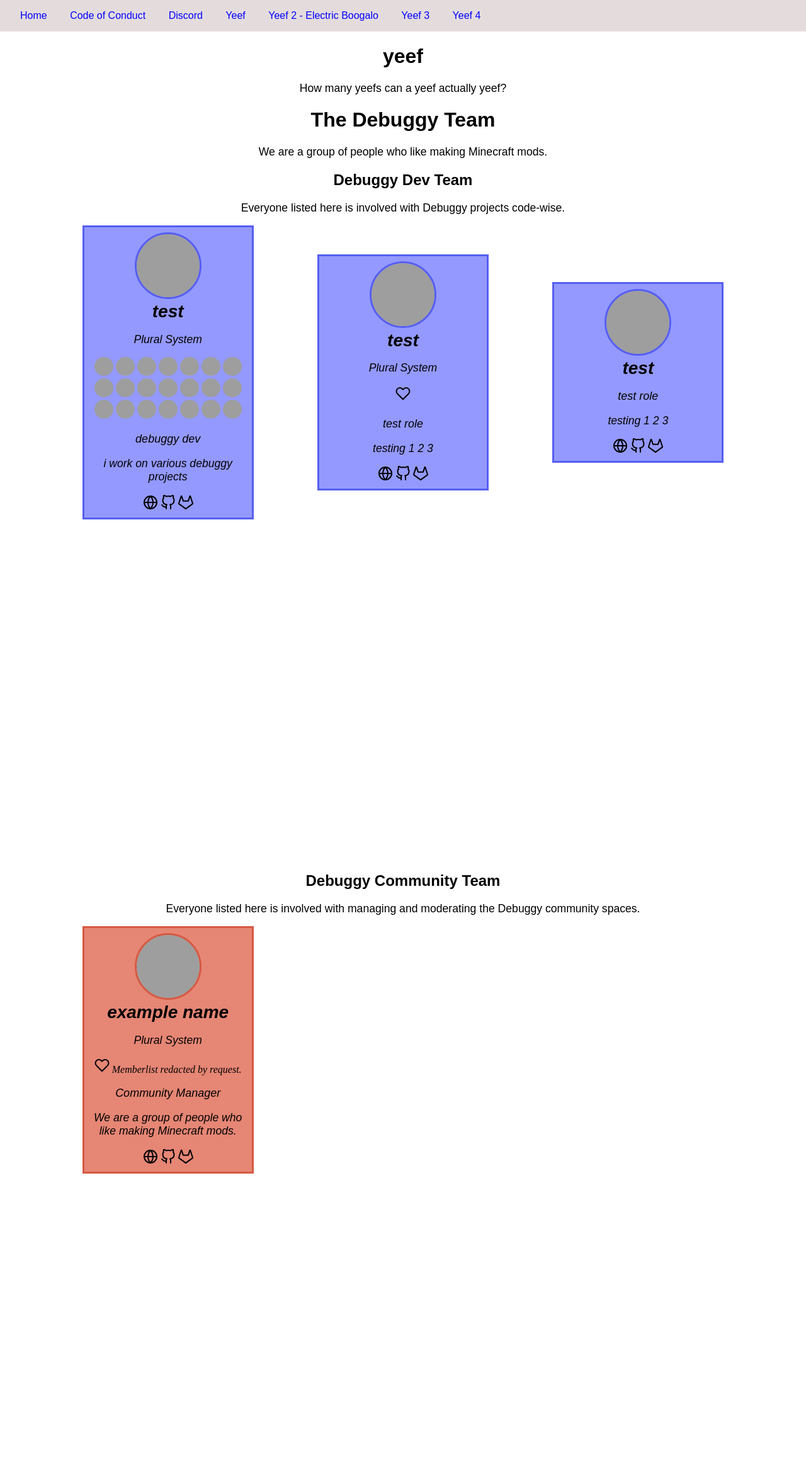
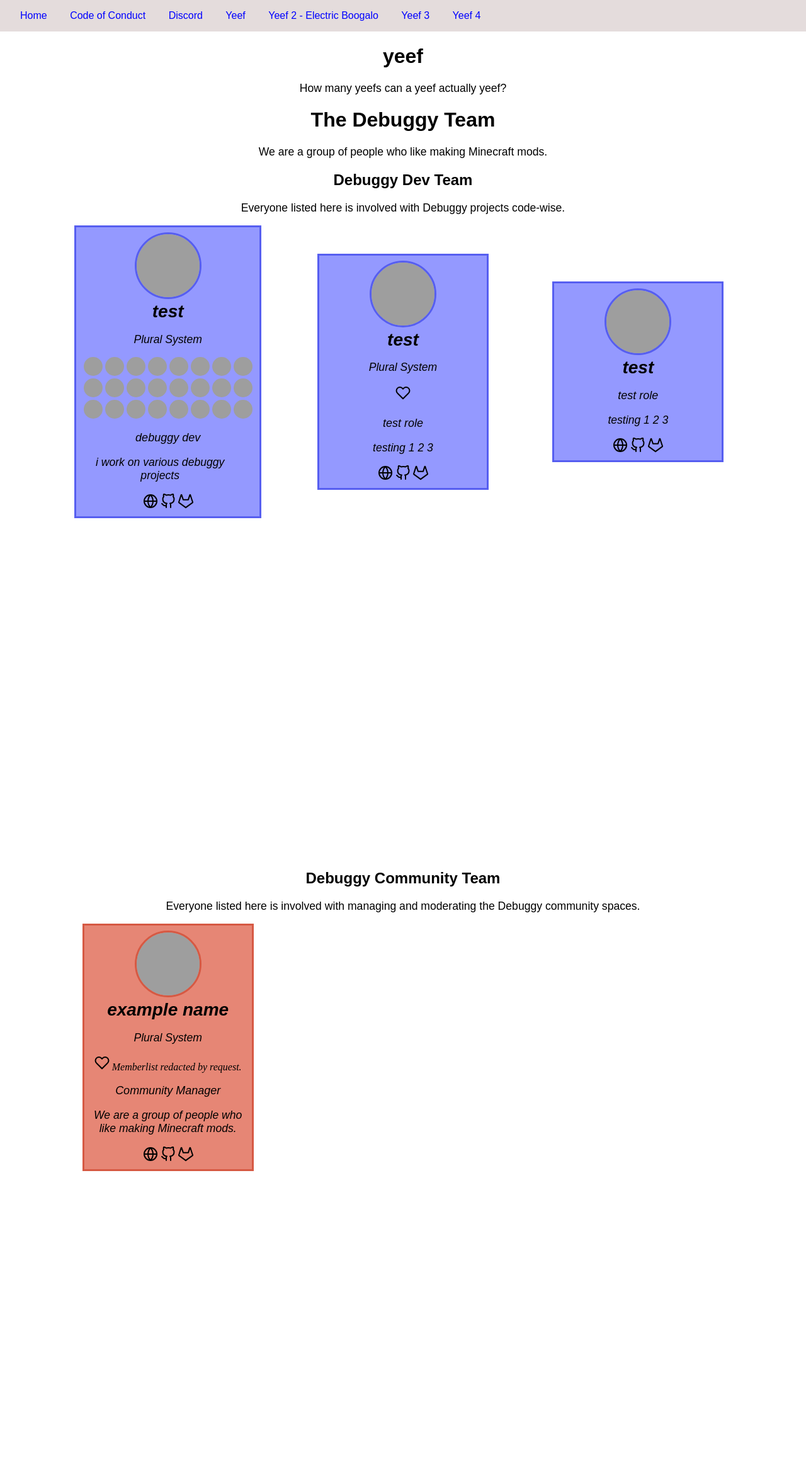
Before and after one commit to maximumpower55/debuggyteam.github.io, a Jekyll site: the page built from index.html, in a window 1280 px wide. Shown: the whole page at 63% size. Built offline with Jekyll 4.4.1, drawn with Linux system fonts in a browser that asks for light colours; grey boxes are pictures that could not be loaded.

Commit message:
more profile card stuff x2

```diff
--- a/assets/css/style.scss
+++ b/assets/css/style.scss
@@ -62,7 +62,7 @@
 
 	.profile-card {
 		min-width: 250px;
-		max-width: 250px;
+		max-width: 275px;
 		margin: auto;
 		text-align: center;
 		padding: 8px;
@@ -79,7 +79,7 @@
 			height: 30px;
 		}
 
-		max-height: fit-content;
+		max-height: 100px;
 		overflow: auto;
 
 		.redacted-heart {
--- a/index.html
+++ b/index.html
@@ -27,6 +27,22 @@
                     <span class="redacted-info tooltip-text">Memberlist redacted by request.</span>
                 </div>
                 {% else %}
+                <i><img src="{{card.social.profile-picture-url}}"></i>
+                <i><img src="{{card.social.profile-picture-url}}"></i>
+                <i><img src="{{card.social.profile-picture-url}}"></i>
+                <i><img src="{{card.social.profile-picture-url}}"></i>
+                <i><img src="{{card.social.profile-picture-url}}"></i>
+                <i><img src="{{card.social.profile-picture-url}}"></i>
+                <i><img src="{{card.social.profile-picture-url}}"></i>
+
+                <i><img src="{{card.social.profile-picture-url}}"></i>
+                <i><img src="{{card.social.profile-picture-url}}"></i>
+                <i><img src="{{card.social.profile-picture-url}}"></i>
+                <i><img src="{{card.social.profile-picture-url}}"></i>
+                <i><img src="{{card.social.profile-picture-url}}"></i>
+                <i><img src="{{card.social.profile-picture-url}}"></i>
+                <i><img src="{{card.social.profile-picture-url}}"></i>
+
                 <i><img src="{{card.social.profile-picture-url}}"></i>
                 <i><img src="{{card.social.profile-picture-url}}"></i>
                 <i><img src="{{card.social.profile-picture-url}}"></i>
```
